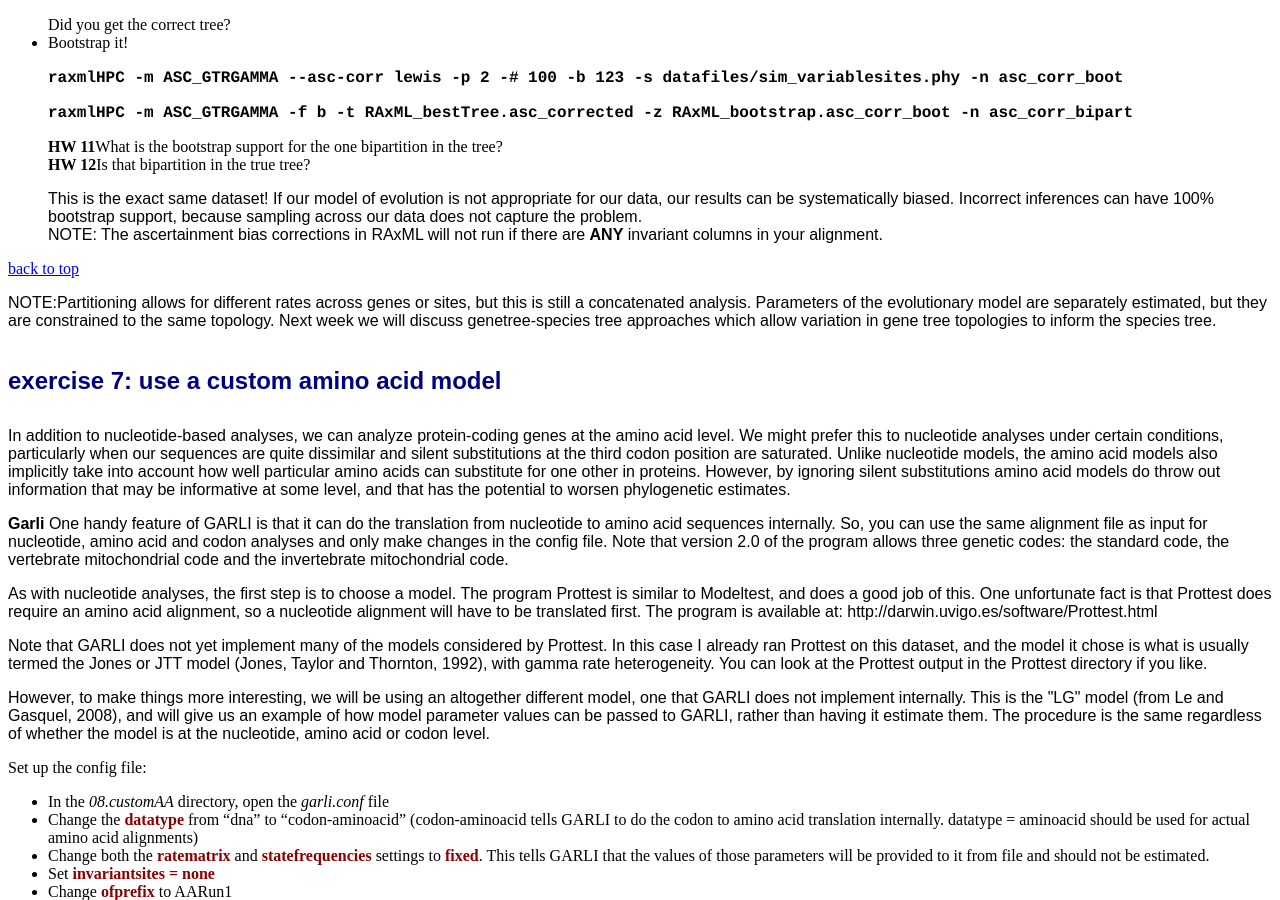
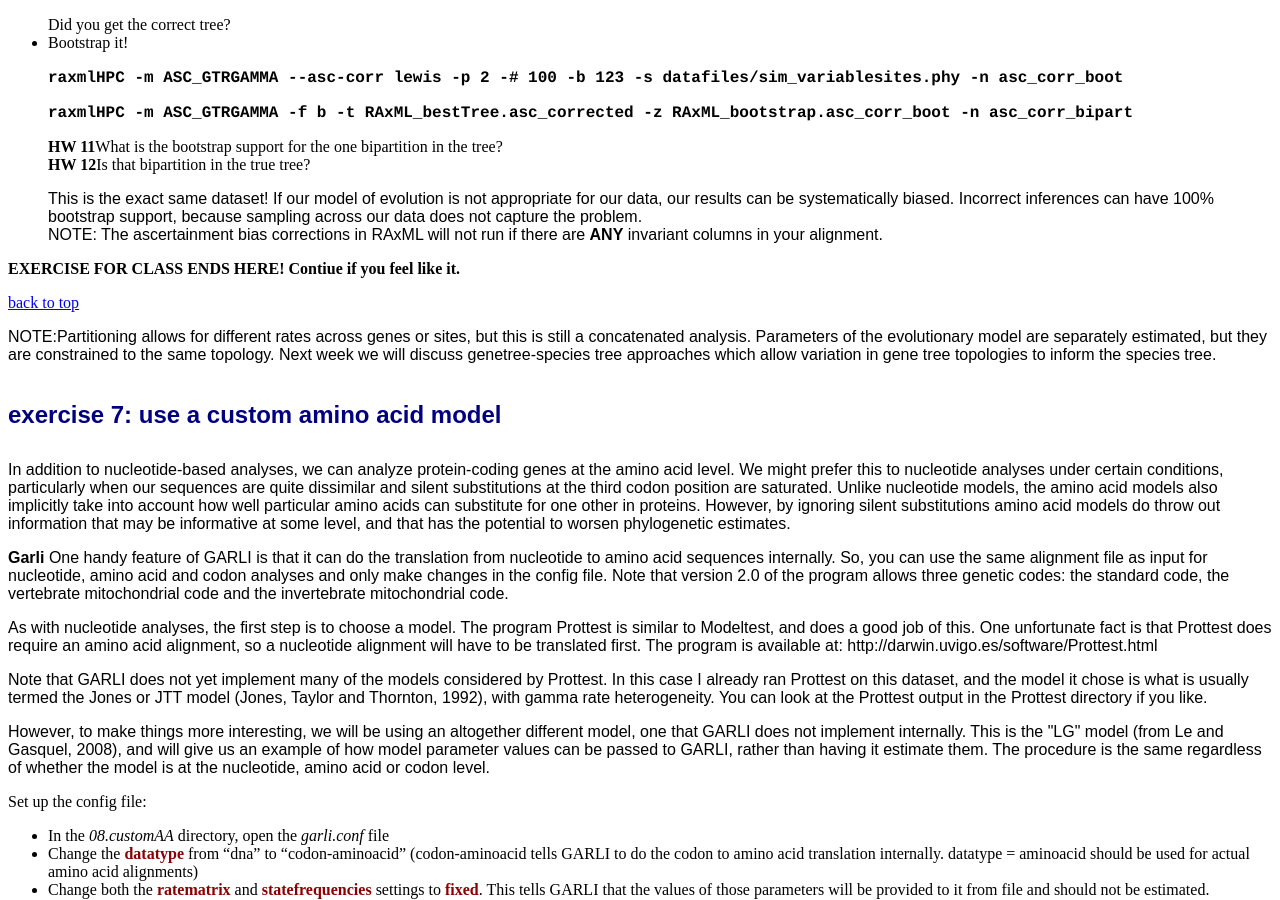
Before and after one commit to McTavishLab/GradPhylo, a Jekyll site: the page docs/MLsearchLab.html, which Jekyll copies as it is, in a window 1280 px wide and 900 px high, scrolled down 6701 px. Built offline with Jekyll 4.4.1, drawn with Linux system fonts in a browser that asks for light colours.

Commit message:
updated ending point

```diff
--- a/docs/MLsearchLab.html
+++ b/docs/MLsearchLab.html
@@ -461,6 +461,8 @@ NOTE: The ascertainment bias corrections in RAxML will not run if there are <str
 </ul>
 
 
+<strong>EXERCISE FOR CLASS ENDS HERE! Contiue if you feel like it.</strong>
+<br>
 </p>
 <p><div class="btop-wrap"><a href="#top" class="btop">back to top</a></div>
 
```
